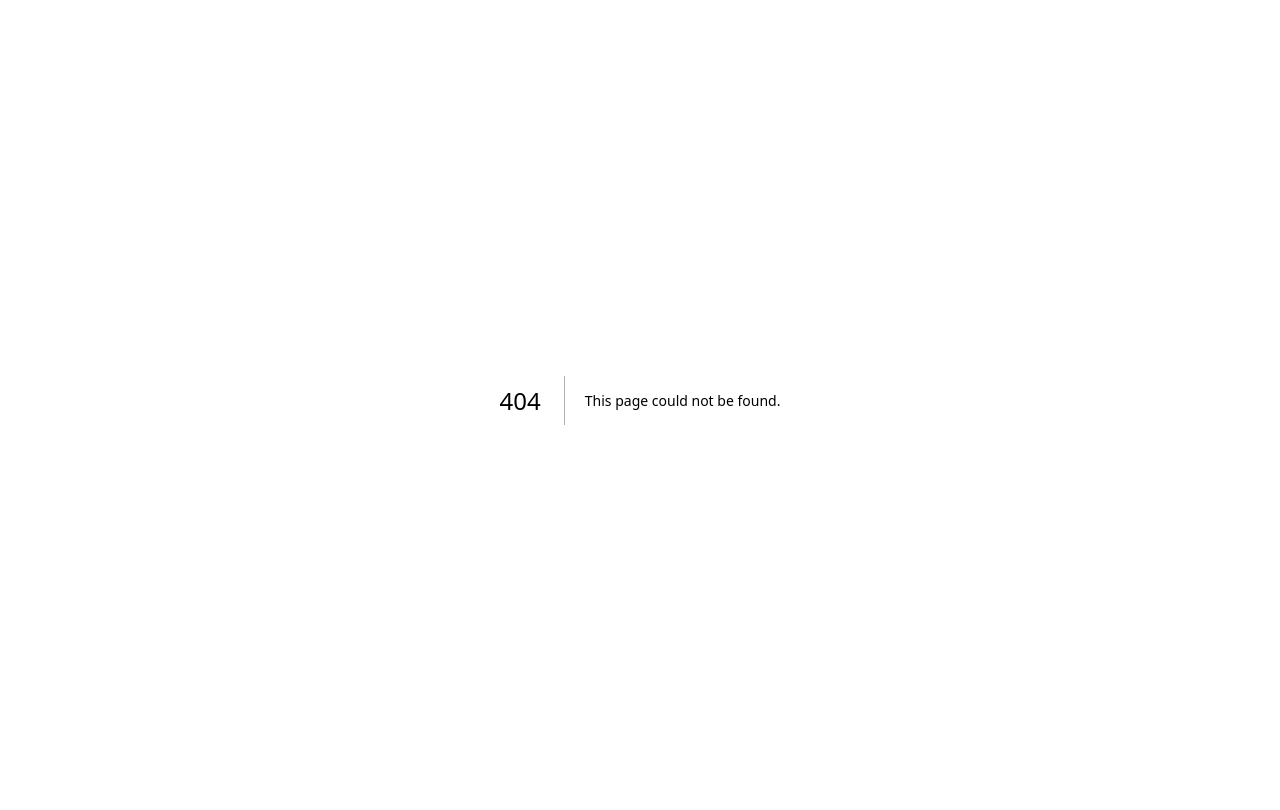
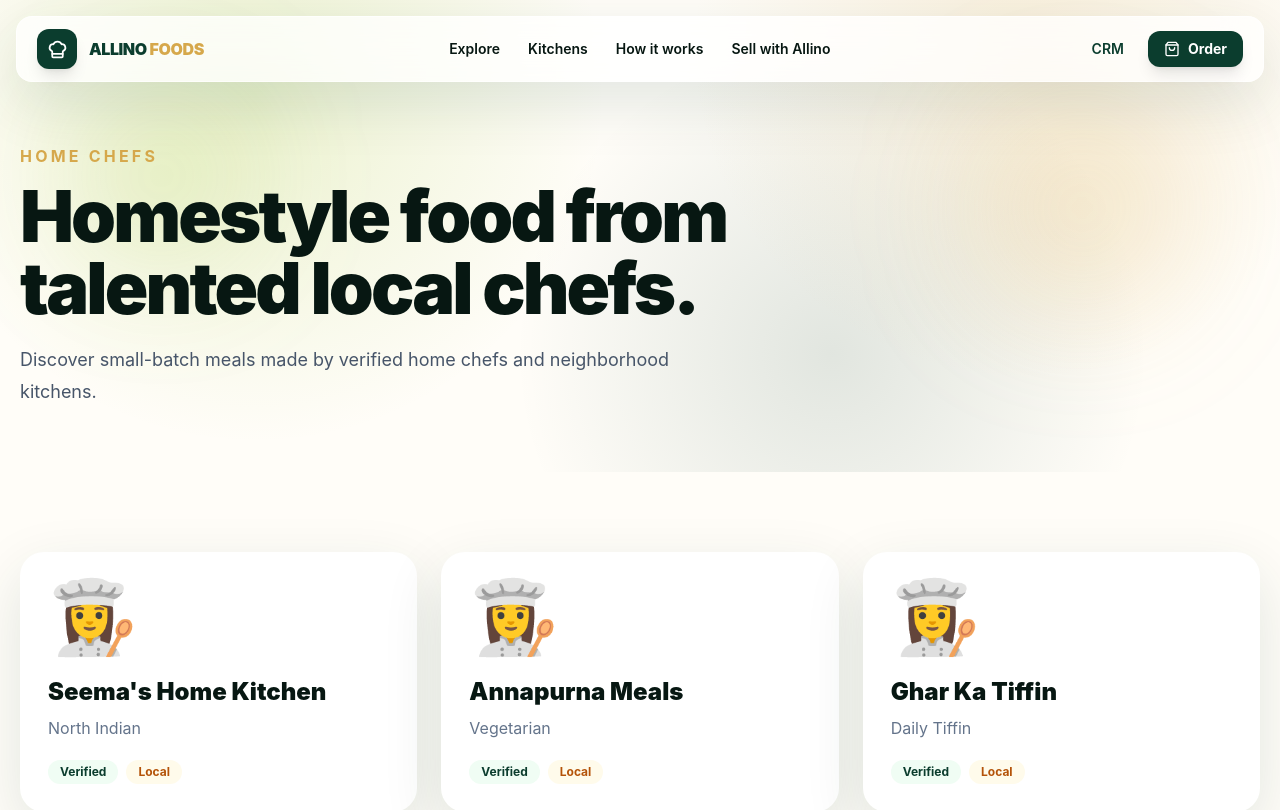
Before and after one commit to savrdhtechnology-cloud/Allinofoods, a Next.js app: page /home-chefs in a window 1280 px wide. Before the commit this address had no page. Shown: the top 810 px of the page. Built offline with nearby package versions, Linux system fonts and the light colour scheme.

Commit message:
feat: add app/home-chefs/page.tsx

```diff
--- /dev/null
+++ b/app/home-chefs/page.tsx
@@ -0,0 +1,4 @@
+import PageShell from "@/components/page-shell";
+export default function HomeChefs(){return <PageShell eyebrow="Home Chefs" title="Homestyle food from talented local chefs." description="Discover small-batch meals made by verified home chefs and neighborhood kitchens.">
+<section className="px-5 py-20"><div className="mx-auto grid max-w-7xl gap-6 md:grid-cols-3">{[["Seema's Home Kitchen","North Indian"],["Annapurna Meals","Vegetarian"],["Ghar Ka Tiffin","Daily Tiffin"]].map(([a,b])=><div key={a} className="rounded-3xl bg-white p-7 shadow-card"><div className="mb-6 text-7xl">👩‍🍳</div><h2 className="text-2xl font-black">{a}</h2><p className="mt-2 text-slate-500">{b}</p><div className="mt-5 flex gap-2 text-xs font-bold"><span className="rounded-full bg-green-50 px-3 py-1 text-allino-green">Verified</span><span className="rounded-full bg-amber-50 px-3 py-1 text-amber-700">Local</span></div></div>)}</div></section>
+</PageShell>}
```
